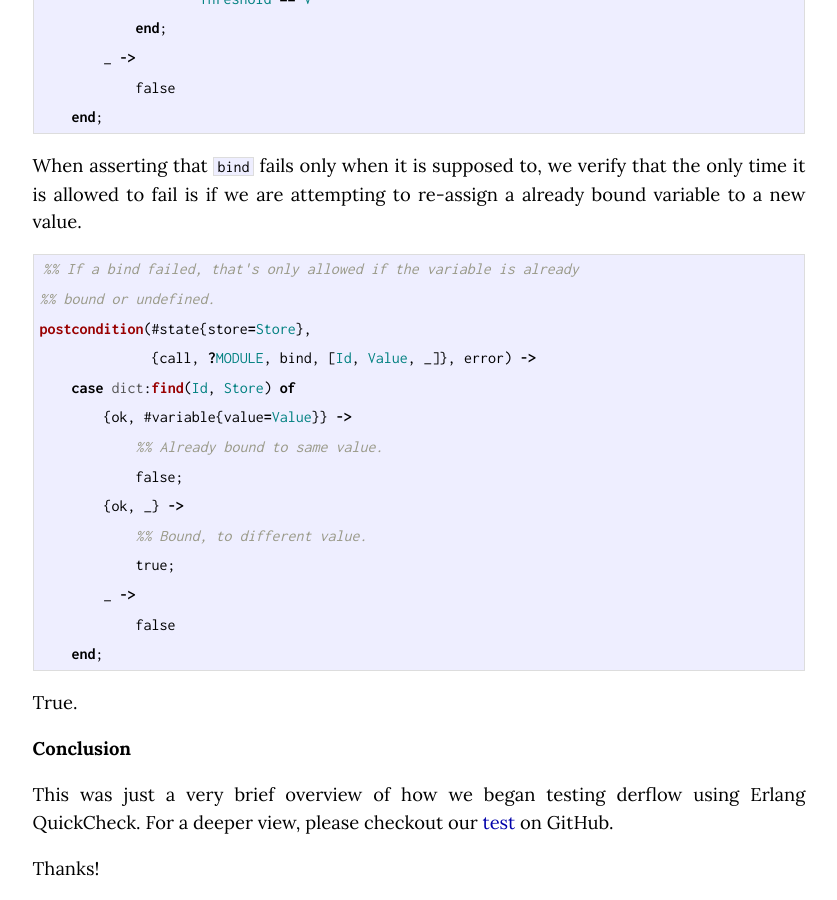
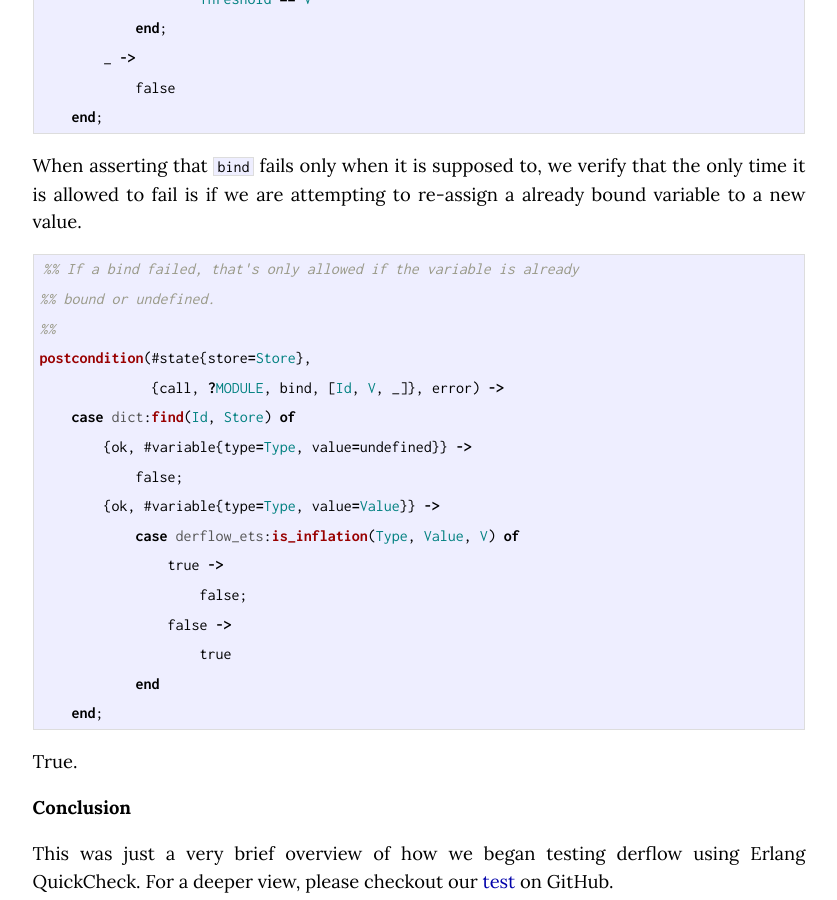
Before and after one commit to cmeiklejohn/cmeiklejohn.github.io, a Jekyll site: the page built from _posts/2014-10-01-quickchecking-derflow.markdown, in a window 1280 px wide and 900 px high, scrolled down 5104 px. Shown: the whole window, without its empty margins (221-1058 px from the left). Built offline with Jekyll 4.4.1, drawn with Linux system fonts in a browser that asks for light colours; comment, search, counter and statistics services are not loaded.

Commit message:
Fix function declaration.

```diff
--- a/_posts/2014-10-01-quickchecking-derflow.markdown
+++ b/_posts/2014-10-01-quickchecking-derflow.markdown
@@ -226,17 +226,19 @@ re-assign a already bound variable to a new value.
 {% highlight erlang %}
 %% If a bind failed, that's only allowed if the variable is already
 %% bound or undefined.
+%%
 postcondition(#state{store=Store},
-              {call, ?MODULE, bind, [Id, Value, _]}, error) ->
+              {call, ?MODULE, bind, [Id, V, _]}, error) ->
     case dict:find(Id, Store) of
-        {ok, #variable{value=Value}} ->
-            %% Already bound to same value.
+        {ok, #variable{type=Type, value=undefined}} ->
             false;
-        {ok, _} ->
-            %% Bound, to different value.
-            true;
-        _ ->
-            false
+        {ok, #variable{type=Type, value=Value}} ->
+            case derflow_ets:is_inflation(Type, Value, V) of
+                true ->
+                    false;
+                false ->
+                    true
+            end
     end;
 {% endhighlight %}
 
```
